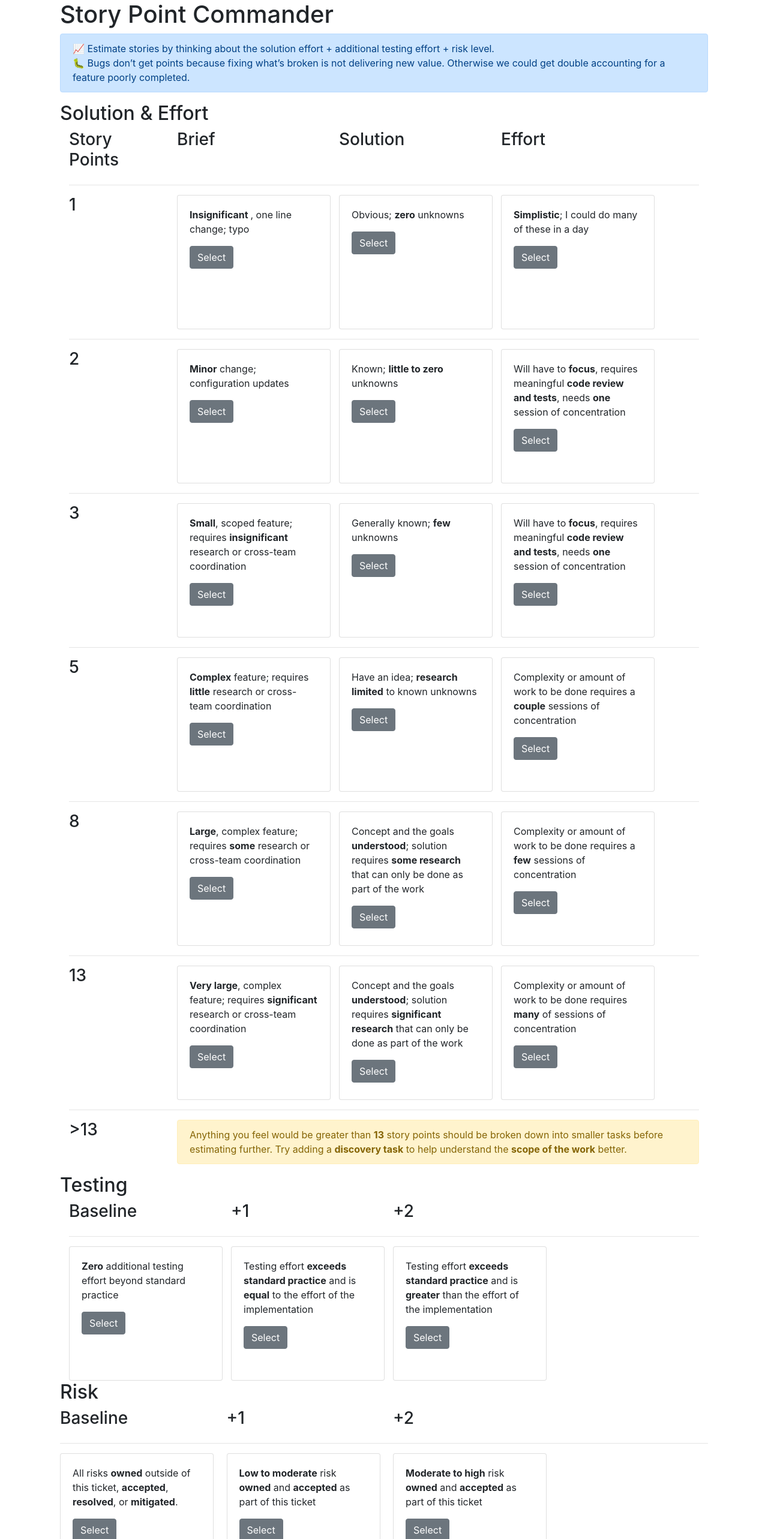
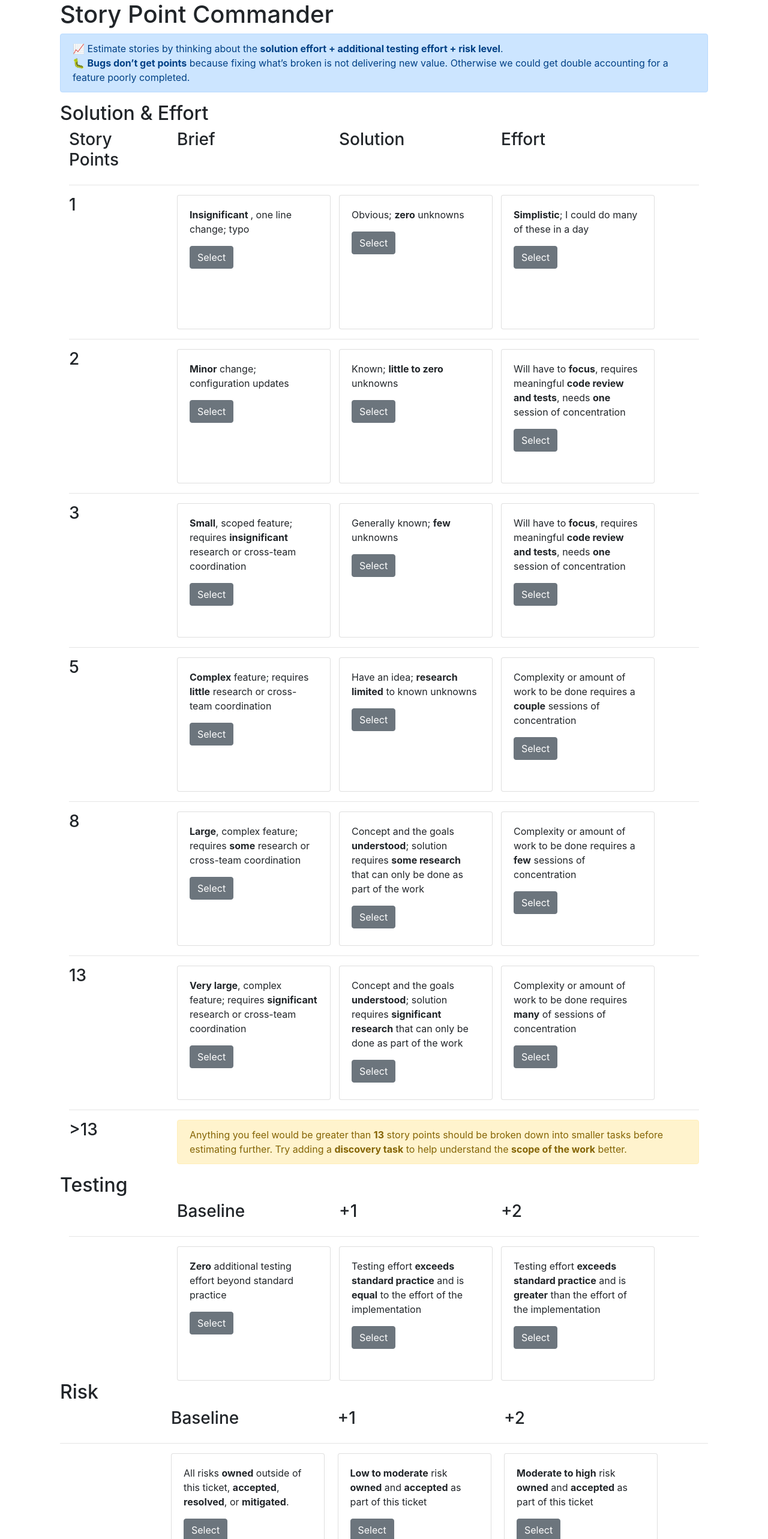
Before and after one commit to chesleybrown/story-point-commander, a Next.js app: page / in a window 1280 px wide. Shown: the top 2566 px of the page at 60% size. Built offline with nearby package versions, Linux system fonts and the light colour scheme.

Commit message:
Improved layout a little

```diff
--- a/components/RiskSelector.tsx
+++ b/components/RiskSelector.tsx
@@ -36,6 +36,7 @@ class RiskSelector extends React.Component<Props, State> {
             <div className="row">
                 <Container>
                     <Row>
+                        <Col xs={2}></Col>
                         <Col xs={3}><h3>Baseline</h3></Col>
                         <Col xs={3}><h3>+1</h3></Col>
                         <Col xs={3}><h3>+2</h3></Col>
@@ -44,6 +45,7 @@ class RiskSelector extends React.Component<Props, State> {
                         <Col><hr></hr></Col>
                     </Row>
                     <Row>
+                        <Col xs={2}></Col>
                         <Col xs={3}><SelectableCard onClick={this.selected} option={StoryPointRiskOptions.RiskBaseline} current={this.state.current}></SelectableCard></Col>
                         <Col xs={3}><SelectableCard onClick={this.selected} option={StoryPointRiskOptions.RiskPlus1} current={this.state.current}></SelectableCard></Col>
                         <Col xs={3}><SelectableCard onClick={this.selected} option={StoryPointRiskOptions.RiskPlus2} current={this.state.current}></SelectableCard></Col>
--- a/components/SolutionEffortMemo.tsx
+++ b/components/SolutionEffortMemo.tsx
@@ -11,8 +11,8 @@ class SolutionEffortSelector extends React.Component<Props, State> {
     render() {
         return (
             <Alert variant="primary">
-                📈 Estimate stories by thinking about the solution effort + additional testing effort + risk level.<br></br>
-                🐛 Bugs don’t get points because fixing what’s broken is not delivering new value. Otherwise we could get double accounting for a feature poorly completed.
+                📈 Estimate stories by thinking about the <strong>solution effort + additional testing effort + risk level</strong>.<br></br>
+                🐛 <strong>Bugs don’t get points</strong> because fixing what’s broken is not delivering new value. Otherwise we could get double accounting for a feature poorly completed.
             </Alert>
         );
     }
--- a/components/Summary.tsx
+++ b/components/Summary.tsx
@@ -40,13 +40,13 @@ class RiskSelector extends React.Component<Props, State> {
                         })}</p>
                     </Col>
                     <Col xs={3}>
-                        <p>{this.props.currentSolutionEffortOption ? this.props.currentSolutionEffortOption.description : "TBD"}</p>
+                        <p>{this.props.currentSolutionEffortOption ? this.props.currentSolutionEffortOption.description : "…"}</p>
                     </Col>
                     <Col xs={3}>
-                        <p>{this.props.currentTestingOption ? this.props.currentTestingOption.description : "TBD"}</p>
+                        <p>{this.props.currentTestingOption ? this.props.currentTestingOption.description : "…"}</p>
                     </Col>
                     <Col xs={3}>
-                        <p>{this.props.currentRiskOption ? this.props.currentRiskOption.description : "TBD"}</p>
+                        <p>{this.props.currentRiskOption ? this.props.currentRiskOption.description : "…"}</p>
                     </Col>
                 </Row>
             </Container>
--- a/components/TestingEffortSelector.tsx
+++ b/components/TestingEffortSelector.tsx
@@ -35,6 +35,7 @@ class TestingEffortSelector extends React.Component<Props, State> {
         return (
             <Container>
                 <Row>
+                    <Col xs={2}></Col>
                     <Col xs={3}><h3>Baseline</h3></Col>
                     <Col xs={3}><h3>+1</h3></Col>
                     <Col xs={3}><h3>+2</h3></Col>
@@ -43,6 +44,7 @@ class TestingEffortSelector extends React.Component<Props, State> {
                     <Col><hr></hr></Col>
                 </Row>
                 <Row>
+                    <Col xs={2}></Col>
                     <Col xs={3}><SelectableCard onClick={this.selected} option={StoryPointTestingOptions.TestingBaseline} current={this.state.current}></SelectableCard></Col>
                     <Col xs={3}><SelectableCard onClick={this.selected} option={StoryPointTestingOptions.TestingPlus1} current={this.state.current}></SelectableCard></Col>
                     <Col xs={3}><SelectableCard onClick={this.selected} option={StoryPointTestingOptions.TestingPlus2} current={this.state.current}></SelectableCard></Col>
```
